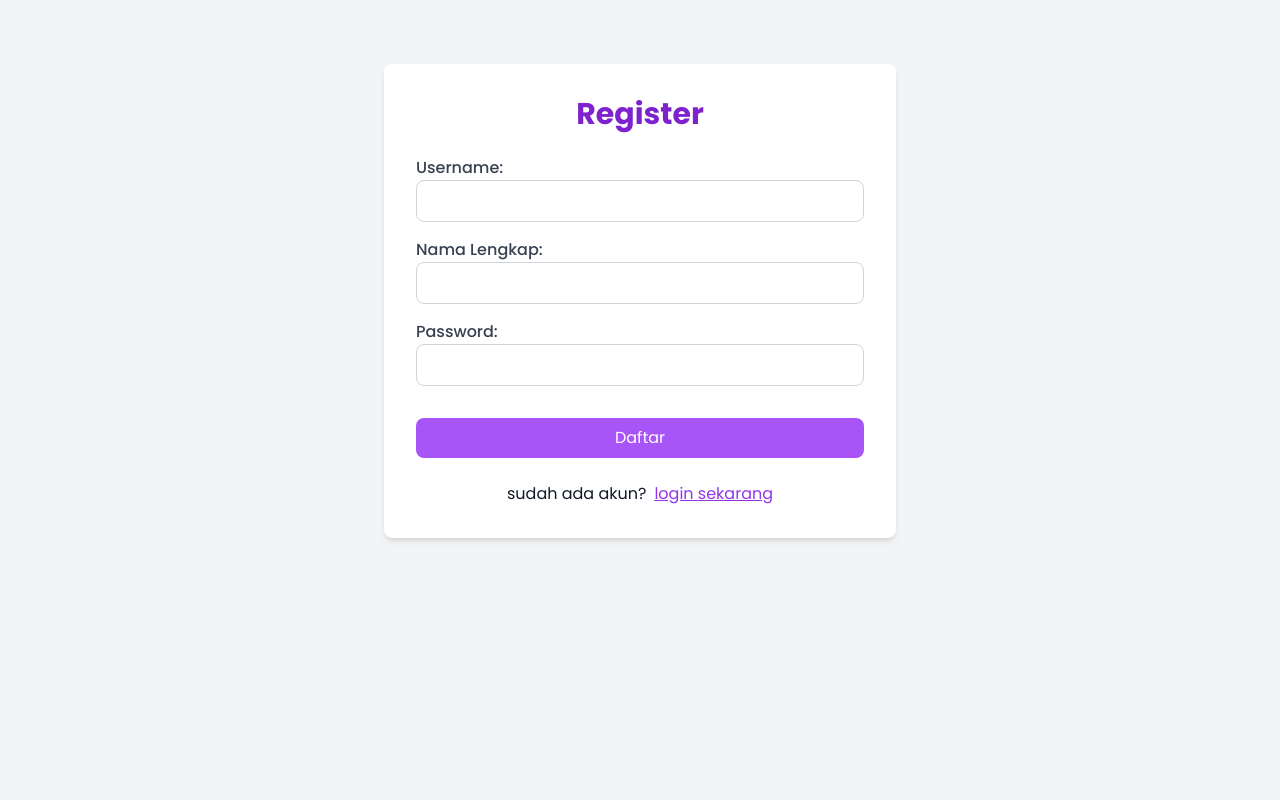
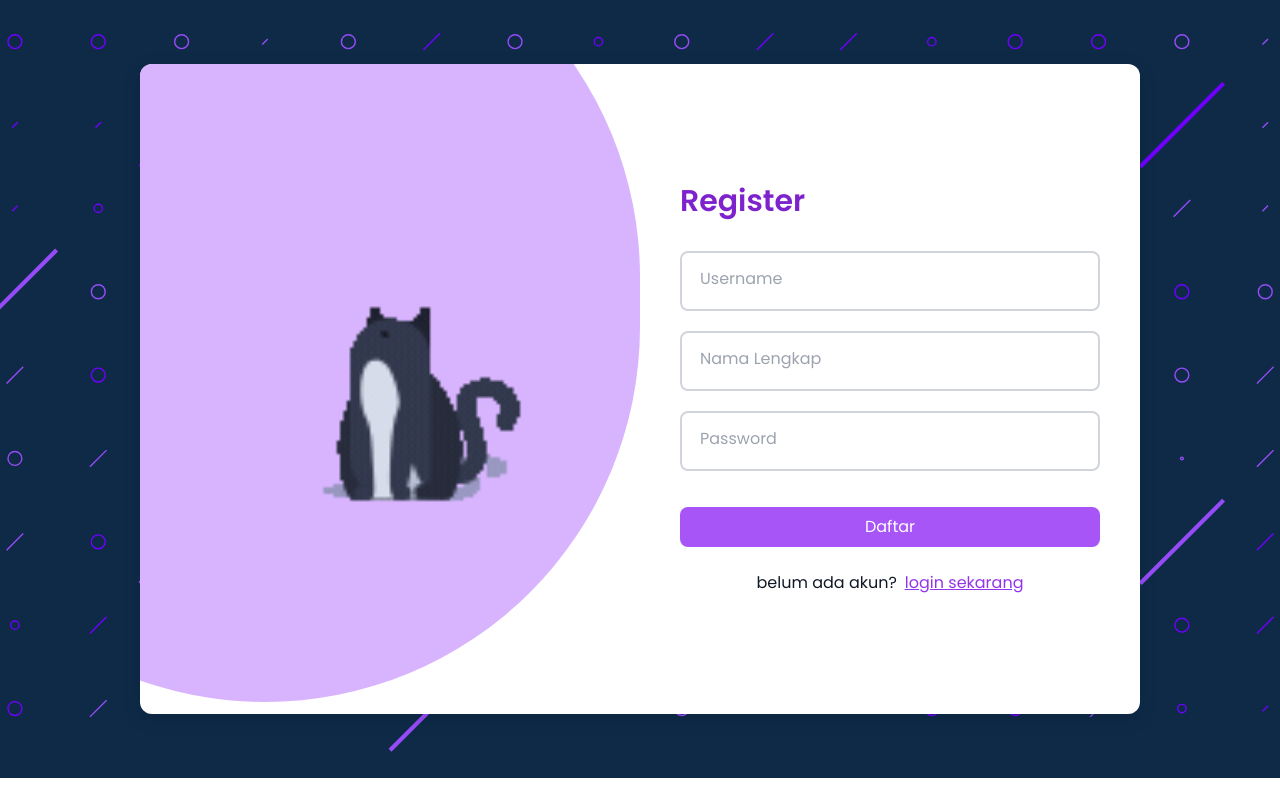
Before and after one commit to monriie/PurrAdopt, a PHP site: page /register.php in a window 1280 px wide. Run offline with PHP 8.4, Linux system fonts and the light colour scheme; some libraries are stand-ins or nearby versions.

Commit message:
refactor:UI

```diff
--- a/auth/register.php
+++ b/auth/register.php
@@ -57,9 +57,16 @@
     <link rel="preconnect" href="https://fonts.gstatic.com" crossorigin>
     <link href="https://fonts.googleapis.com/css2?family=Chewy&family=Poppins:wght@100;200;300;400;500;600;700;800;900&display=swap" rel="stylesheet">
 </head>
-<body class="font-[poppins] bg-gray-100 dark:bg-gray-900 text-gray-900 dark:text-gray-100 px-8 py-16 flex justify-center">
-    <main class="bg-white dark:bg-gray-800 shadow-md rounded-lg p-8 max-w-lg w-full">
-        <h1 class="text-3xl font-bold text-center text-purple-700 dark:text-purple-400 mb-6">Register</h1>
+<body class="font-[poppins] px-8 py-16 flex justify-center" style="background: url('../public/Sprinkle.svg') center center / cover no-repeat;">
+    <main class="relative flex w-full max-w-[1000px] h-[650px] bg-white dark:bg-gray-800 shadow-[0_5px_20px_rgba(0,0,0,0.1)] rounded-[12px] overflow-hidden">
+
+        <div class="relative flex-2 flex items-center justify-center overflow-hidden">
+            <div class="absolute w-[750px] h-[800px] bg-purple-300 rounded-full -left-1/2 -top-1/4 z-0"></div>
+            <img src="../public/kucing.gif" alt="Kucing GIF" class="relative z-10 w-[500px] h-[550px] object-contain" />
+        </div>
+
+        <div class="flex-1 p-10 flex flex-col justify-center">
+            <h1 class="text-3xl text-purple-700 dark:text-purple-400 mb-8 font-semibold">Register</h1>
 
             <?php if ($pesan): ?>
                 <div class="mb-4 p-3 rounded-lg <?= strpos($pesan, 'berhasil') !== false ? 'bg-green-100 text-green-700' : 'bg-red-100 text-red-700' ?>">
@@ -67,27 +74,58 @@
                 </div>
             <?php endif; ?>
 
-        <form action="register.php" method="POST" class="space-y-4">
-            <div>
-                <label for="username" class="block font-medium text-gray-700 dark:text-gray-200">Username: </label>
-                <input type="text" id="username" name="username" required class="w-full border border-gray-300 rounded-lg px-3 py-2 dark:bg-gray-700 dark:border-gray-600 dark:text-white">
+            <form action="register.php" method="POST" class="flex flex-col gap-5">
+                <div class="relative">
+                    <input
+                        type="text"
+                        id="username"
+                        name="username"
+                        placeholder=" "
+                        required
+                        class="peer w-full px-5 pt-6 pb-2 border-2 text-gray-300 border-gray-300 rounded-lg focus:outline-none focus:border-gray-300 transition-all bg-transparent dark:border-gray-600 dark:text-white"
+                    />
+                    <label for="username"
+                        class="absolute left-5 top-2 text-gray-500 text-sm transition-all peer-placeholder-shown:top-4 peer-placeholder-shown:text-base peer-placeholder-shown:text-gray-400 peer-focus:top-2 peer-focus:text-sm peer-focus:text-gray-500 dark:text-gray-300">
+                        Username
+                    </label>
                 </div>
 
-            <div>
-                <label for="nama" class="block font-medium text-gray-700 dark:text-gray-200">Nama Lengkap: </label>
-                <input type="text" id="nama" name="nama" required class="w-full border border-gray-300 rounded-lg px-3 py-2 dark:bg-gray-700 dark:border-gray-600 dark:text-white">
+                <div class="relative">
+                    <input
+                        type="text"
+                        id="nama"
+                        name="nama"
+                        placeholder=" "
+                        required
+                        class="peer w-full px-5 pt-6 pb-2 border-2 text-gray-300 border-gray-300 rounded-lg focus:outline-none focus:border-gray-300 transition-all bg-transparent dark:border-gray-600 dark:text-white"
+                    />
+                    <label for="nama"
+                        class="absolute left-5 top-2 text-gray-500 text-sm transition-all peer-placeholder-shown:top-4 peer-placeholder-shown:text-base peer-placeholder-shown:text-gray-400 peer-focus:top-2 peer-focus:text-sm peer-focus:text-gray-500 dark:text-gray-300">
+                        Nama Lengkap
+                    </label>
                 </div>
 
-            <div>
-                <label for="password" class="block font-medium text-gray-700 dark:text-gray-200">Password: </label>
-                <input type="password" id="password" name="password" required class="w-full border border-gray-300 rounded-lg px-3 py-2 dark:bg-gray-700 dark:border-gray-600 dark:text-white">
+                <div class="relative">
+                    <input
+                        type="password"
+                        id="password"
+                        name="password"
+                        placeholder=" "
+                        required
+                        class="peer w-full px-5 pt-6 pb-2 border-2 text-gray-300 border-gray-300 rounded-lg focus:outline-none focus:border-gray-300 transition-all bg-transparent dark:border-gray-600 dark:text-white"
+                    />
+                    <label for="password"
+                        class="absolute left-5 top-2 text-gray-500 text-sm transition-all peer-placeholder-shown:top-4 peer-placeholder-shown:text-base peer-placeholder-shown:text-gray-400 peer-focus:top-2 peer-focus:text-sm peer-focus:text-gray-500 dark:text-gray-300">
+                        Password
+                    </label>
                 </div>
 
                 <div class="grid text-center pt-4">
                     <button type="submit" class="bg-purple-500 text-white px-6 py-2 mb-6 rounded-lg hover:bg-purple-600 transition duration-300">Daftar</button>
-                <span>sudah ada akun?<u><a href="login.php" class="text-purple-600 hover:text-purple-400 transition duration-300 ml-2">login sekarang</a></u></span>
+                    <span class="text-gray-900 dark:text-white">belum ada akun?<u><a href="login.php" class="text-purple-600 hover:text-purple-400 transition duration-300 ml-2">login sekarang</a></u></span>
                 </div>
             </form>
+        </div>
     </main>
 </body>
 </html>
```
Also changed, not shown: auth/login.php (+51 -23 lines), public/cat_adoption.sql (renamed from public/cat_adoption (2).sql, +11 -10 lines), public/Animation - 1747457873722 (1).gif (added), public/Sprinkle.svg (added), public/kucing.gif (added). Lines whose indentation alone changed are shown as unchanged.
